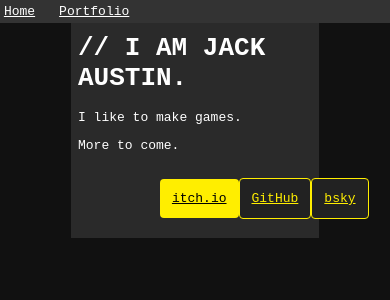
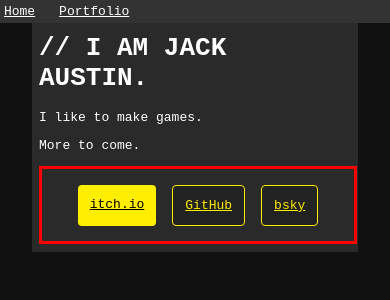
Before and after one commit to Programmer-Jack/jackaustin.net, a Next.js app: page / in a window 390 px wide. Shown: the top 300 px of the page. Built offline with nearby package versions, Linux system fonts and the light colour scheme.

Commit message:
Implement responsive UI basics based on screen aspect ratio

```diff
--- a/src/app/page.module.css
+++ b/src/app/page.module.css
@@ -1,5 +1,6 @@
 .page {
-  width: 60vw;
+  /* width: 60vw; */
+  width: min(80vw, max(60vw, 80vh));
   height: 100%;
   margin: auto;
   padding: 2%;
@@ -7,16 +8,19 @@
 }
 
 .socials {
-  width: 30%;
+  width: 90%;
   margin: auto;
   padding: 5%;
   display: flex;
-  justify-content: space-between;
+  justify-content: center;
+  gap: 16px;
+
+  border-style: solid;
+  border-color: #f00;
 }
 
 .primary {
   padding: 12px;
-  margin: auto;
   background-color: #ffee00;
   color: #000;
   /* /* border-style: solid;
@@ -26,7 +30,6 @@
 
 .secondary {
   padding: 12px;
-  margin: auto;
   background-color: #222;
   color: #ffee00;
   border-style: solid;
```
